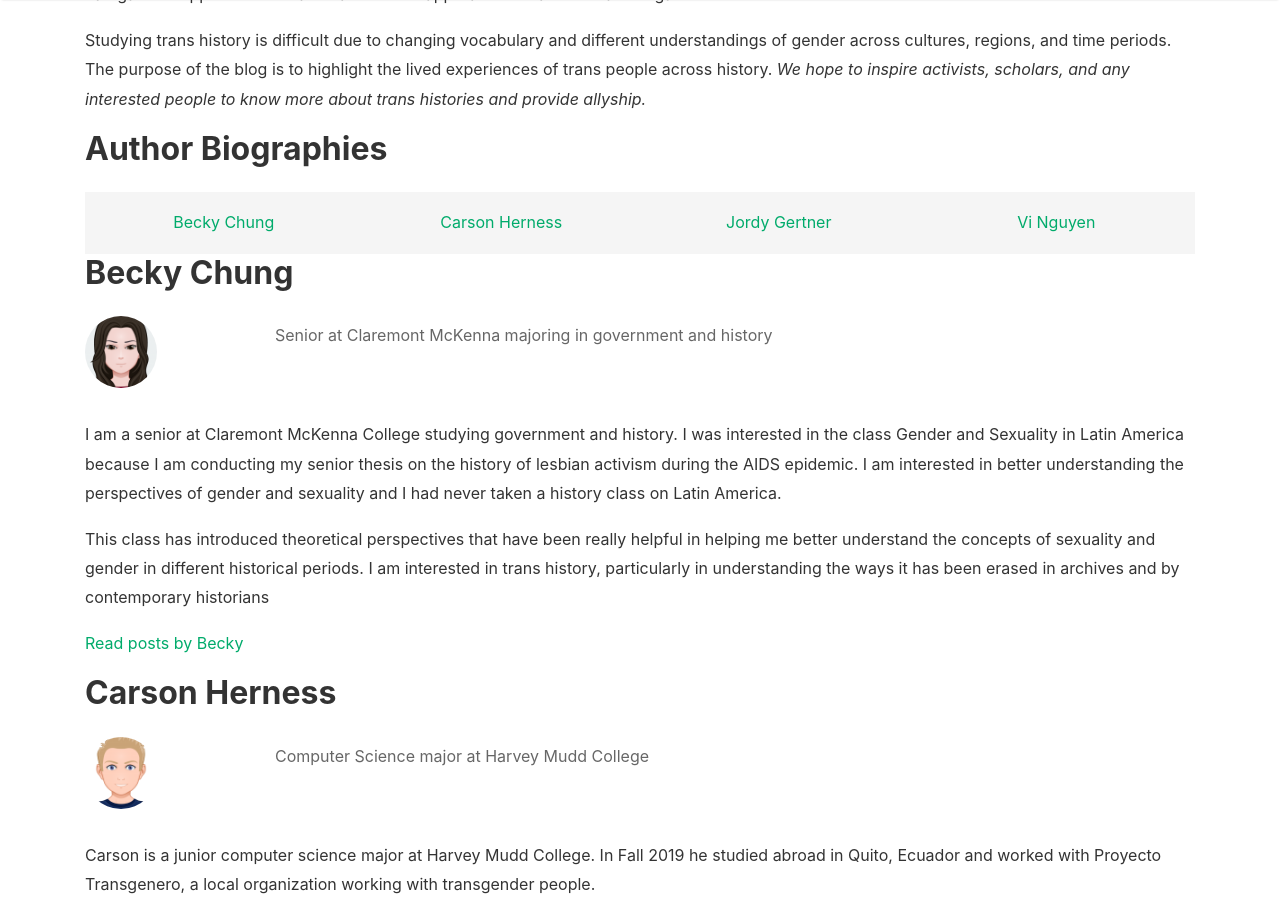
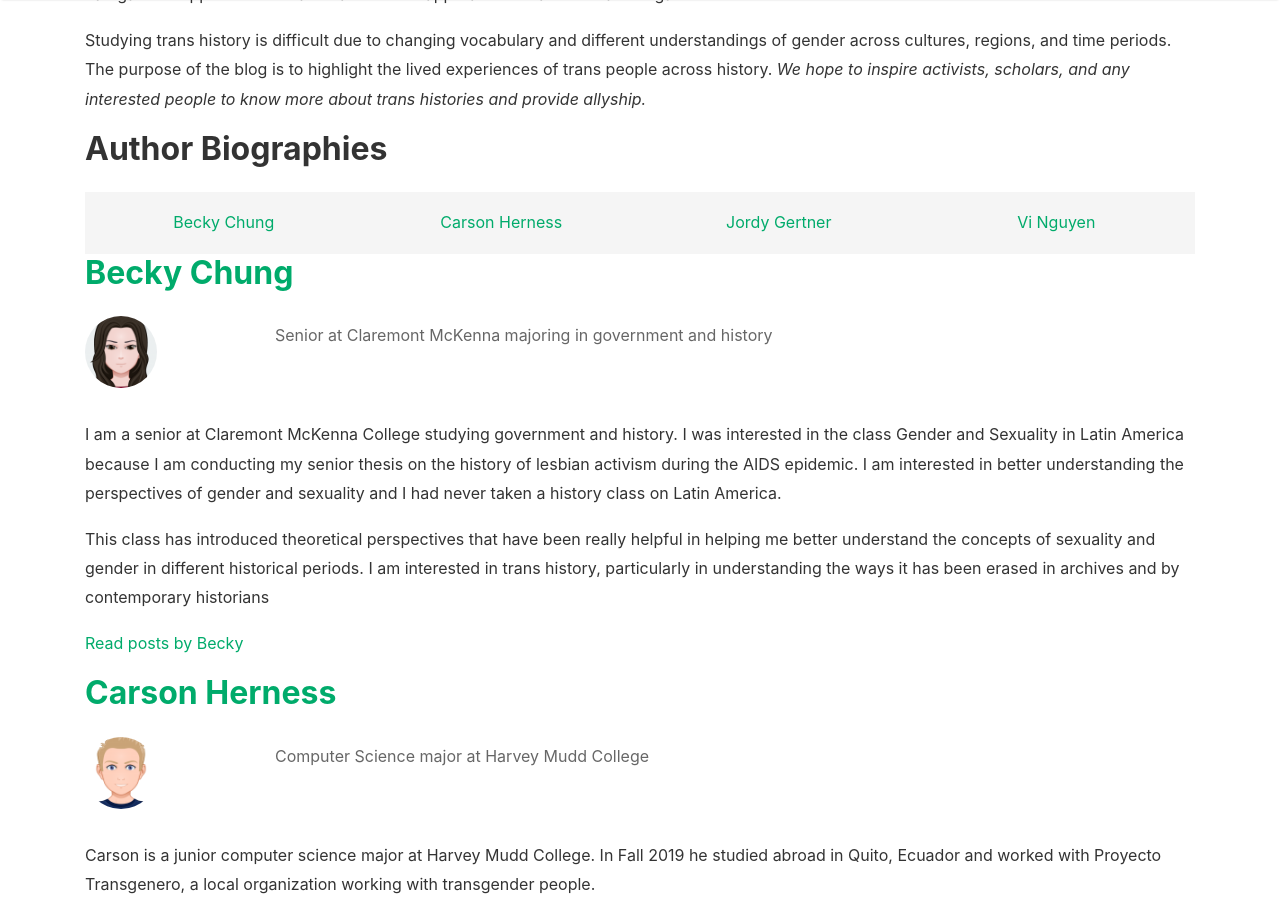
Before and after one commit to CarsonHerness/Trans-Histories-in-Latin-America, a Jekyll site: the page built from _pages/about.md, in a window 1280 px wide and 900 px high, scrolled down 610 px. Built offline with Jekyll 4.4.1, drawn with Linux system fonts in a browser that asks for light colours; nearby versions of some CDN libraries; comment, search, counter and statistics services are not loaded.

Commit message:
Add link to author names and update see post link to go directly to posts

```diff
--- a/_layouts/author.html
+++ b/_layouts/author.html
@@ -30,7 +30,7 @@ layout: default
     <p>{{ author.bio | markdownify }}</p>
 </div>
 
-<div class="row listrecent">
+<div id="posts" class="row listrecent">
     <div class="section-title col-md-12 mt-4">
         <h2>Posts</h2>
     </div>
--- a/_pages/about.md
+++ b/_pages/about.md
@@ -38,7 +38,7 @@ Studying trans history is difficult due to changing vocabulary and different und
     <div id="{{ author[0] }}">
     {% assign author_data  = author[1] %}
     {% assign bio = author_data.bio %}
-      <h2>{{ author_data.display_name }}</h2>
+      <h2><a href="{{ site.baseurl }}/{{ author[0] }}">{{ author_data.display_name }}</a></h2>
         <div class="row post-top-meta">
         <div class="col-xs-12 col-md-3 col-lg-2 text-center text-md-left mb-4 mb-md-0">
             {% if author_data.avatar %}
@@ -51,14 +51,11 @@ Studying trans history is difficult due to changing vocabulary and different und
             {% endif %}
         </div>
         <div class="col-xs-12 col-md-9 col-lg-10 text-center text-md-left">
-            {% if author_data.follow %}
-                <a target="_blank" href="{{ author_data.follow }}" class="btn follow">Follow</a>
-            {% endif %}
             <span class="author-description">{{ author_data.description }}</span>
         </div>
     </div>
       <p>{{ bio | markdownify }}</p>
-      <a href="{{ site.baseurl }}/{{ author[0] }}">Read posts by {{ author_data.name }}</a>
+      <a href="{{ site.baseurl }}/{{ author[0] }}#posts">Read posts by {{ author_data.name }}</a>
       <p></p>
     </div>
   {% endfor %}
```
